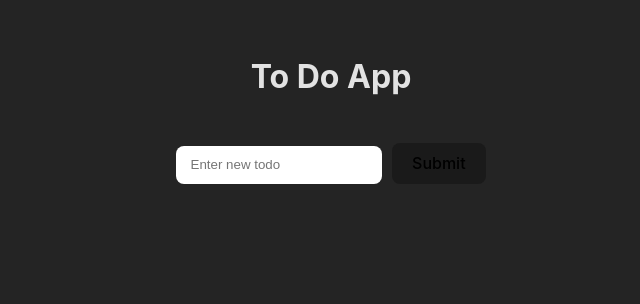
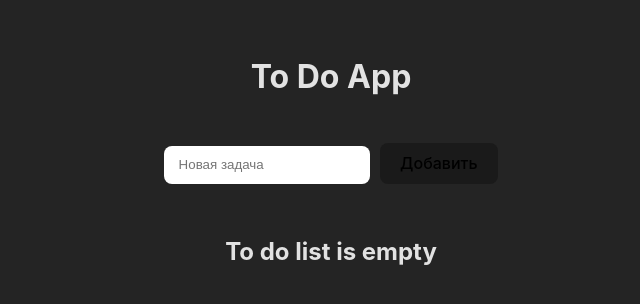
Before and after one commit to ianaomalova/Todo-app, a React (Vite) app: page / in a window 1280 px wide. Shown: the top 304 px of the page, without its empty margins (309-949 px from the left). Built offline with nearby package versions, Linux system fonts and the light colour scheme.

Commit message:
added delete task

```diff
--- a/src/App.jsx
+++ b/src/App.jsx
@@ -10,11 +10,17 @@ function App() {
     setTodos([...todos, newTodo])
   }
 
+  const deleteTodoHandler = (index) => {
+    setTodos(todos.filter((_, idx) => {
+      return idx !== index;
+    }))
+  }
+
   return (
     <>
       <h1>To Do App</h1>
       <ToDoForm addTodo={addTodoHandler}/>
-      <ToDoList todos={todos} />
+      <ToDoList todos={todos} deleteTodo={deleteTodoHandler} />
     </>
   )
 }
--- a/src/components/Todos/ToDo/Todo.jsx
+++ b/src/components/Todos/ToDo/Todo.jsx
@@ -1,8 +1,8 @@
 import style from './Todo.module.css'
 
-const Todo = ({todo}) => {
+const Todo = ({todo, index, deleteTodo}) => {
   return (
-    <div className={style.toDoElement}>
+    <div className={style.toDoElement} onDoubleClick={() => deleteTodo(index)}>
       <img src='/src/assets/icons/check.png' alt=''/>
       <h2 className={style.titleTask}>{todo}</h2>
     </div>
--- a/src/components/Todos/ToDoForm/ToDoForm.jsx
+++ b/src/components/Todos/ToDoForm/ToDoForm.jsx
@@ -16,14 +16,14 @@ const ToDoForm = ({addTodo}) => {
         <input
           className={style.inputForm}
           type='text'
-          placeholder='Enter new todo'
+          placeholder='Новая задача'
           value={text}
           onChange={event => setText(event.target.value)}
         />
         <button
           type='submit'
           className='btn btn-primary'
-        >Submit
+        >Добавить
         </button>
       </form>
     </div>
--- a/src/components/Todos/ToDoForm/ToDoForm.module.css
+++ b/src/components/Todos/ToDoForm/ToDoForm.module.css
@@ -14,11 +14,14 @@
     border: 1px solid transparent;
     padding: 0.8em 1em;
     cursor: pointer;
+    transition: background-color 0.3s ease, border-color 0.3s ease;
     &:hover {
         border-color: #646cff;
     }
     &:focus {
         outline: none;
         border: 1px solid #646cff;
+        box-shadow: 0 0 8px rgba(100, 108, 255, 0.5);
+        transform: scale(1.02);
     }
 }
--- a/src/components/Todos/ToDoList/TodoList.jsx
+++ b/src/components/Todos/ToDoList/TodoList.jsx
@@ -1,12 +1,13 @@
-import style from './TodoList.module.css';
 import Todo from '../ToDo/Todo.jsx';
 
-const ToDoList = ({todos}) => {
+const ToDoList = ({todos, deleteTodo}) => {
   return (
     <>
-      {todos.map((todo, index) => {
-        return <Todo key={index} todo={todo} />
-      })}
+      {todos.length > 0 ?
+        todos.map((todo, index) => {
+          return <Todo key={index} todo={todo} deleteTodo={deleteTodo} index={index} />
+      }) :
+        <h2>To do list is empty</h2>}
     </>
   )
 }
```
